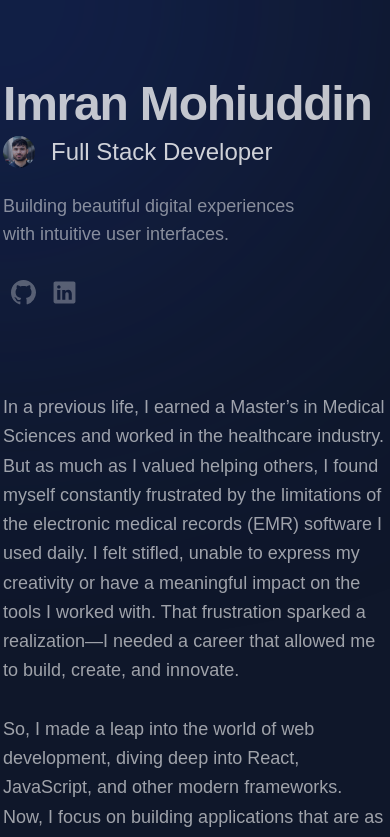
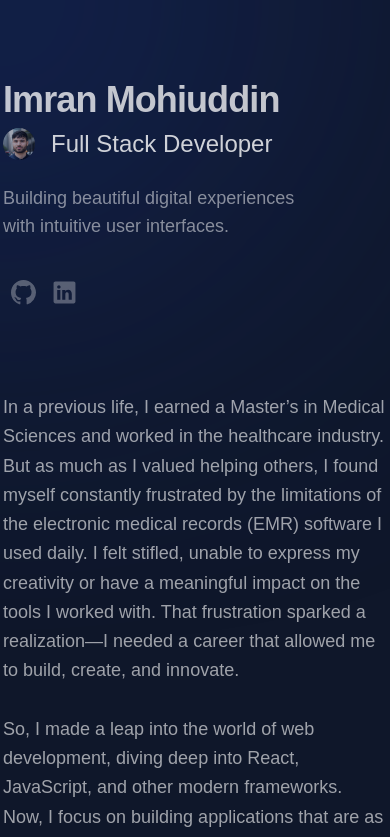
Before and after one commit to imrn16/portfolio-1, a Next.js app: page / in a window 390 px wide. Shown: the top 837 px of the page. Built offline with nearby package versions, Linux system fonts and the light colour scheme; a web font is replaced by a local one.

Commit message:
modified:   src/app/components/Title.js 	modified:   src/app/components/Projects.js

```diff
--- a/src/app/components/Title.js
+++ b/src/app/components/Title.js
@@ -13,7 +13,7 @@ function Title() {
 					<h1>MOHIUDDIN</h1>
 				</div> */}
 
-				<button className="flex flex-row  items- justify-left text-5xl tracking-tight font-bold pr-2 opacity-75 ">
+				<button className="flex flex-row  items- justify-left text-4xl tracking-tight font-bold pr-2 opacity-75 md:text-5xl ">
 					<h1> Imran Mohiuddin</h1>
 				</button>
 				<div className="flex flex-row  align-center ">
```
